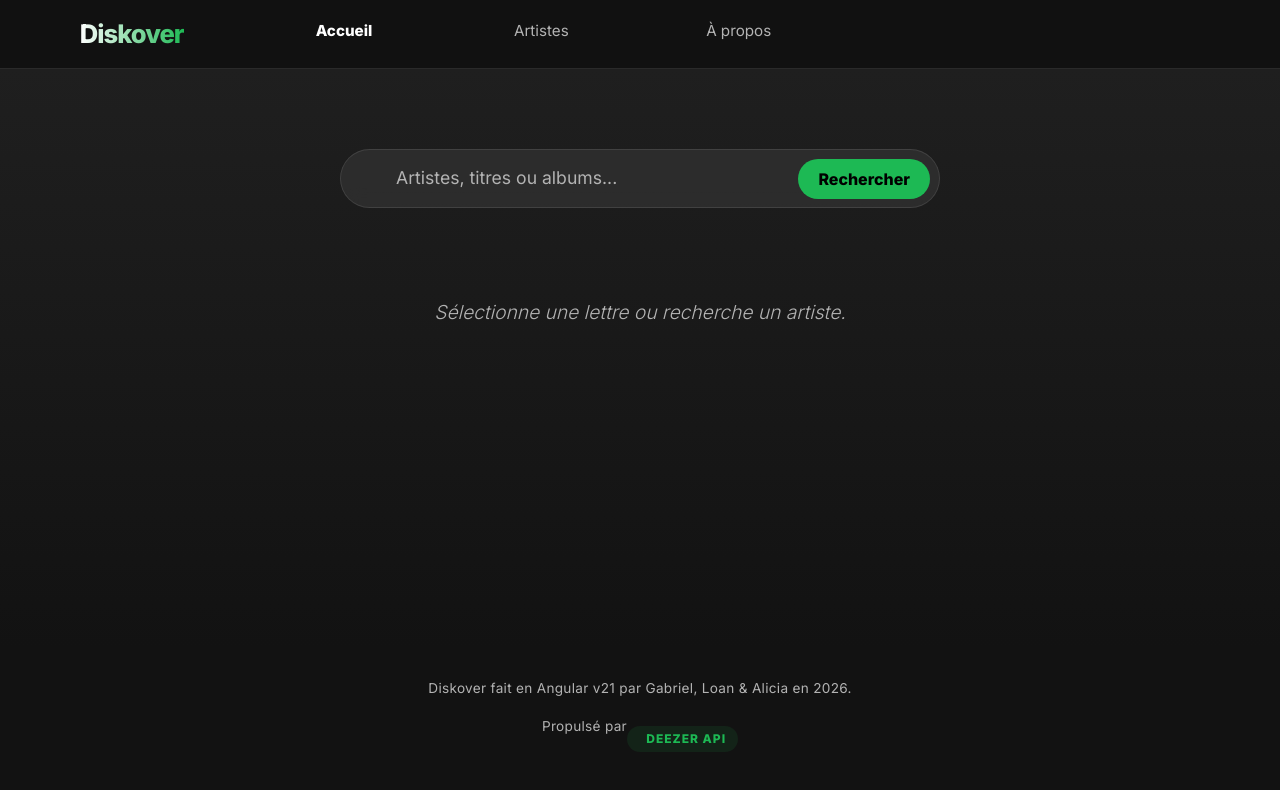
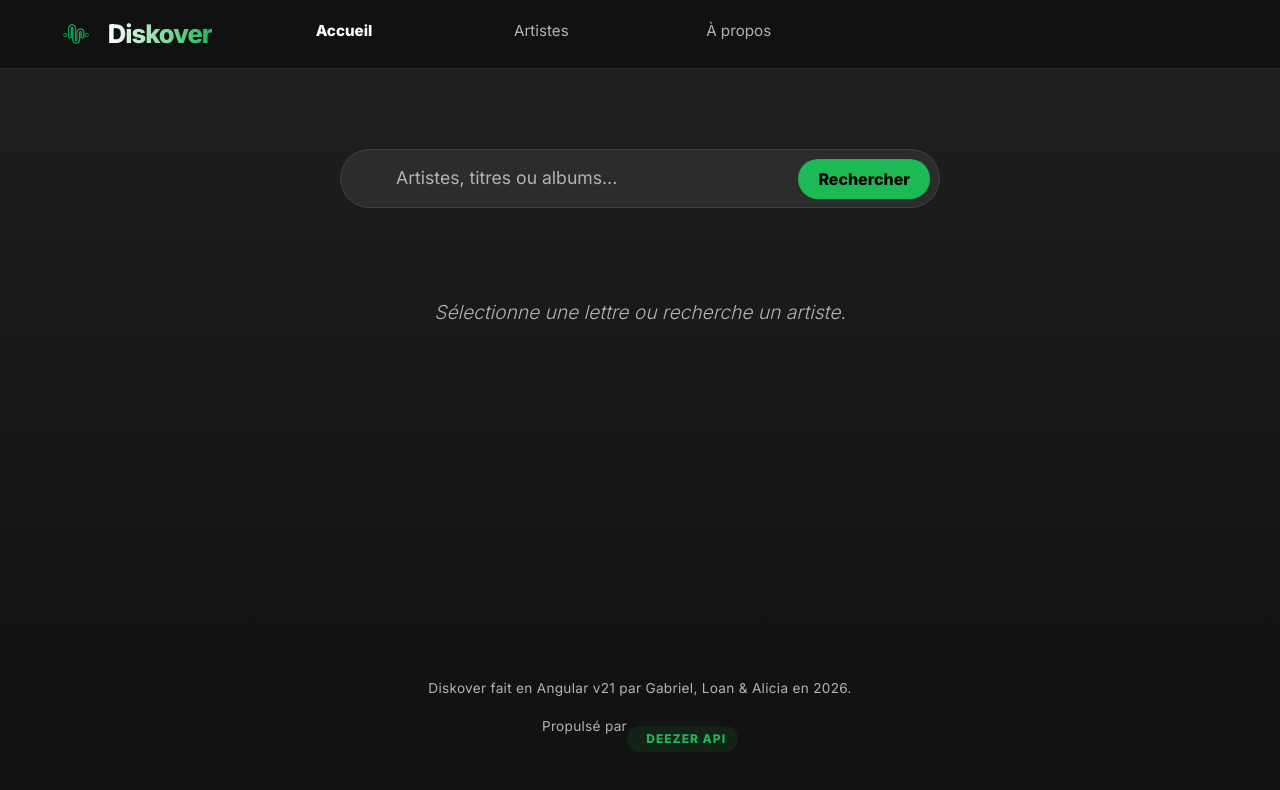
Before and after one commit to gabrieldaloiso/diskover, an Angular app: page /home in a window 1280 px wide. Shown: the top 790 px of the page. Built offline with nearby package versions, Linux system fonts and the light colour scheme.

Commit message:
logo ajouté

```diff
--- a/src/app/header/header.html
+++ b/src/app/header/header.html
@@ -1,7 +1,8 @@
 <header>
     <div class="panel padding-10">
         <div class="row">
-            <div class="col-2 d-flex justify-content-center">
+            <div class="col-2 d-flex justify-content-center align-items-center gap-2">
+                <img src="diskover.png" alt="logo" height="32">
                 <span class="f-x-large gras">Diskover</span>
             </div>
             <div class="col-8">
```
Also changed, not shown: public/diskover.png (added).
